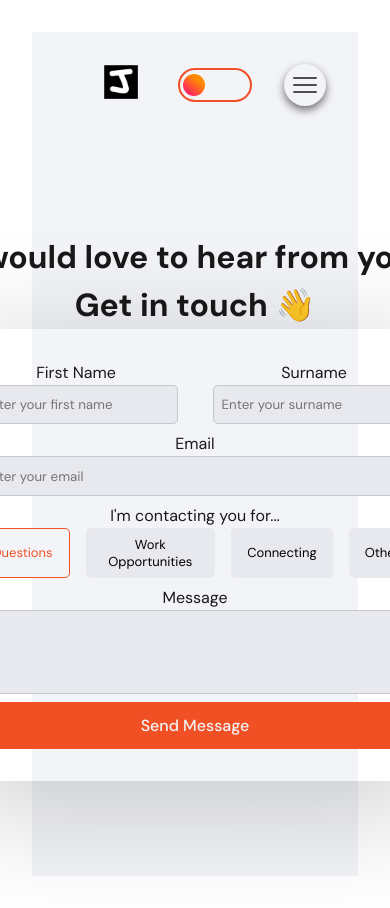
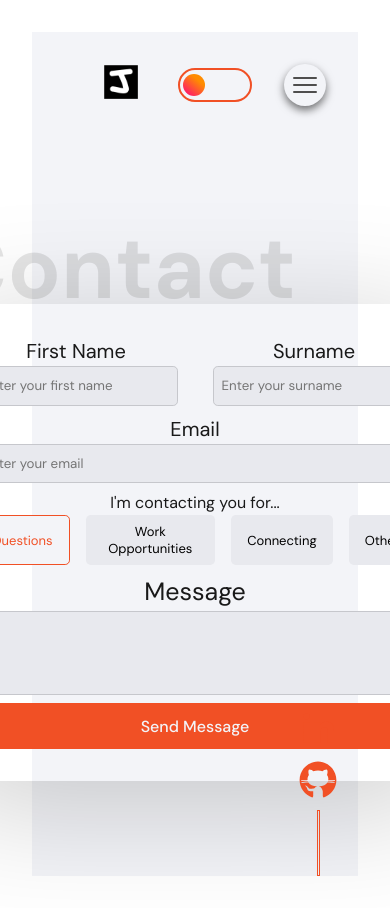
Before and after one commit to justindjsuh/personal-portfolio, a React (Vite) app: page /contact in a window 390 px wide. Built offline with nearby package versions, Linux system fonts and the light colour scheme.

Commit message:
added right links and responsiveness for 1440

```diff
--- a/src/pages/Contact.css
+++ b/src/pages/Contact.css
@@ -8,6 +8,10 @@
 
 .contact-container h1 {
   margin: 0;
+  font-size: 88px;
+  color: var(--faded-header);
+  align-self: flex-start;
+  transform: translateY(30px);
 }
 
 .contact-form {
@@ -132,3 +136,48 @@
   border-radius: 0.3rem;
   cursor: pointer;
 }
+
+.contact-links {
+  display: flex;
+  flex-direction: column;
+  justify-content: flex-end;
+}
+
+.contact-links svg {
+  fill: var(--text-accent);
+}
+
+.right-links {
+  display: flex;
+  flex-direction: column;
+  justify-content: center;
+  align-items: center;
+  position: absolute;
+  bottom: 0;
+  right: 20px;
+}
+
+.vertical-line {
+  height: 4rem;
+  width: 1px;
+  border: 1px solid var(--text-accent);
+}
+
+@media (max-height: 1024px) {
+  .contact-container {
+    font-size: 25px;
+  }
+  .contact-form-input {
+    font-size: 20px;
+  }
+}
+
+@media (max-width: 1440px) and (min-height: 700px) {
+  .contact-container h1 {
+    transform: translateY(0px);
+  }
+
+  .contact-form {
+    transform: translateY(-30px);
+  }
+}
--- a/src/pages/Contact.jsx
+++ b/src/pages/Contact.jsx
@@ -34,13 +34,12 @@
         },
         import.meta.env.VITE_PUBLIC_KEY
       )
-        .then((response) => {
-          console.log("SUCCESS!", response.status, response.text);
+        .then(() => {
+          submitBtn.innerHTML = "Sent!";
         })
-        .catch((err) => {
-          console.log("FAILED", err);
+        .catch(() => {
+          submitBtn.innerHTML = "Something went wrong!";
         });
-      submitBtn.innerHTML = "Sent!";
     }, 2000);
   };
 
@@ -53,9 +52,10 @@
 
   return (
     <div className="contact-container">
-      <h1>
+      {/* <h1>
         I would love to hear from you!<br></br>Get in touch 👋
-      </h1>
+      </h1> */}
+      <h1>Contact</h1>
       <div className="contact-form">
         <form
           className="contact-form-container"
@@ -150,6 +150,39 @@
           </button>
         </form>
       </div>
+      <div className="right-links">
+        <div className="contact-links">
+          <a
+            href="https://www.linkedin.com/in/justin-suh98/"
+            target="_blank"
+            rel="noopener noreferrer"
+          >
+            <svg
+              xmlns="http://www.w3.org/2000/svg"
+              viewBox="0 0 30 30"
+              width="40px"
+              height="40px"
+            >
+              <path d="M9,25H4V10h5V25z M6.501,8C5.118,8,4,6.879,4,5.499S5.12,3,6.501,3C7.879,3,9,4.121,9,5.499C9,6.879,7.879,8,6.501,8z M27,25h-4.807v-7.3c0-1.741-0.033-3.98-2.499-3.98c-2.503,0-2.888,1.896-2.888,3.854V25H12V9.989h4.614v2.051h0.065 c0.642-1.18,2.211-2.424,4.551-2.424c4.87,0,5.77,3.109,5.77,7.151C27,16.767,27,25,27,25z" />
+            </svg>
+          </a>
+          <a
+            href="https://github.com/justindjsuh"
+            target="_blank"
+            rel="noopener noreferrer"
+          >
+            <svg
+              xmlns="http://www.w3.org/2000/svg"
+              viewBox="0 0 50 50"
+              width="40px"
+              height="40px"
+            >
+              <path d="M17.791,46.836C18.502,46.53,19,45.823,19,45v-5.4c0-0.197,0.016-0.402,0.041-0.61C19.027,38.994,19.014,38.997,19,39 c0,0-3,0-3.6,0c-1.5,0-2.8-0.6-3.4-1.8c-0.7-1.3-1-3.5-2.8-4.7C8.9,32.3,9.1,32,9.7,32c0.6,0.1,1.9,0.9,2.7,2c0.9,1.1,1.8,2,3.4,2 c2.487,0,3.82-0.125,4.622-0.555C21.356,34.056,22.649,33,24,33v-0.025c-5.668-0.182-9.289-2.066-10.975-4.975 c-3.665,0.042-6.856,0.405-8.677,0.707c-0.058-0.327-0.108-0.656-0.151-0.987c1.797-0.296,4.843-0.647,8.345-0.714 c-0.112-0.276-0.209-0.559-0.291-0.849c-3.511-0.178-6.541-0.039-8.187,0.097c-0.02-0.332-0.047-0.663-0.051-0.999 c1.649-0.135,4.597-0.27,8.018-0.111c-0.079-0.5-0.13-1.011-0.13-1.543c0-1.7,0.6-3.5,1.7-5c-0.5-1.7-1.2-5.3,0.2-6.6 c2.7,0,4.6,1.3,5.5,2.1C21,13.4,22.9,13,25,13s4,0.4,5.6,1.1c0.9-0.8,2.8-2.1,5.5-2.1c1.5,1.4,0.7,5,0.2,6.6c1.1,1.5,1.7,3.2,1.6,5 c0,0.484-0.045,0.951-0.11,1.409c3.499-0.172,6.527-0.034,8.204,0.102c-0.002,0.337-0.033,0.666-0.051,0.999 c-1.671-0.138-4.775-0.28-8.359-0.089c-0.089,0.336-0.197,0.663-0.325,0.98c3.546,0.046,6.665,0.389,8.548,0.689 c-0.043,0.332-0.093,0.661-0.151,0.987c-1.912-0.306-5.171-0.664-8.879-0.682C35.112,30.873,31.557,32.75,26,32.969V33 c2.6,0,5,3.9,5,6.6V45c0,0.823,0.498,1.53,1.209,1.836C41.37,43.804,48,35.164,48,25C48,12.318,37.683,2,25,2S2,12.318,2,25 C2,35.164,8.63,43.804,17.791,46.836z" />
+            </svg>
+          </a>
+        </div>
+        <div className="vertical-line"></div>
+      </div>
     </div>
   );
 };
```
